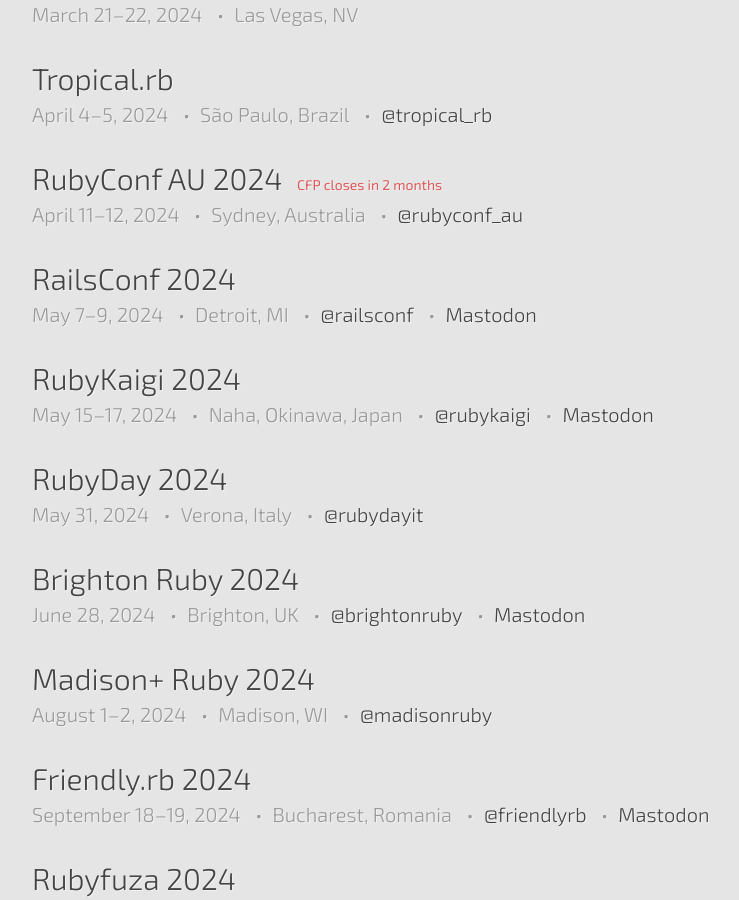
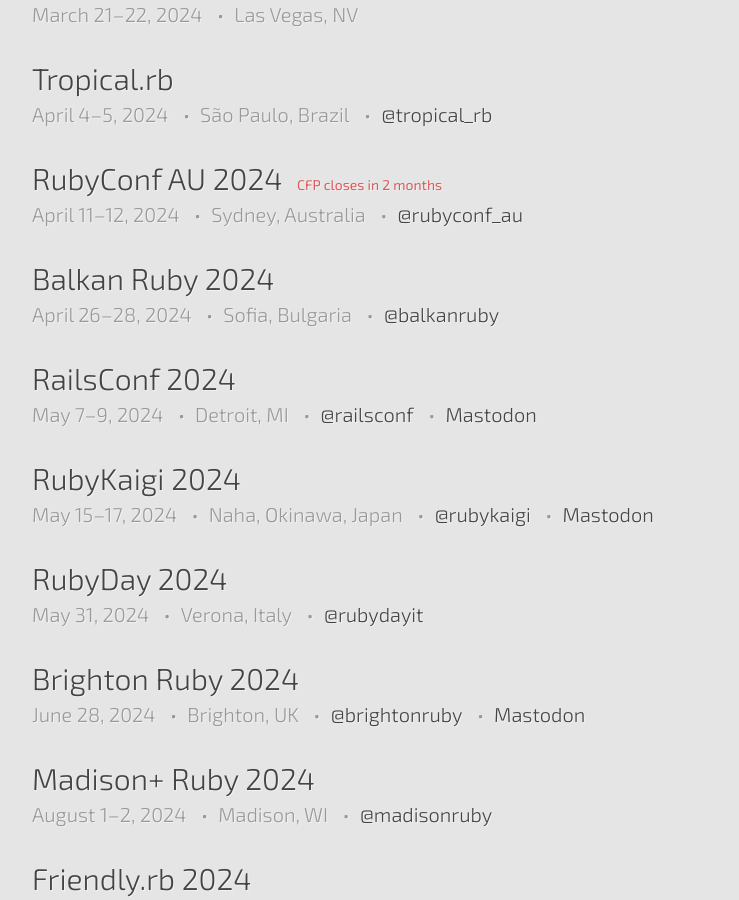
Before and after one commit to ruby-conferences/ruby-conferences.github.io, a Jekyll site: the page built from index.html, in a window 1280 px wide and 900 px high, scrolled down 802 px. Shown: the whole window, without its empty margins (208-947 px from the left). Built offline with Jekyll 4.4.1, drawn with Linux system fonts in a browser that asks for light colours.

Commit message:
Add BalkanRuby 2024

```diff
--- a/_data/conferences.yml
+++ b/_data/conferences.yml
@@ -2437,6 +2437,13 @@
   cfp_phrase: CFP closes
   cfp_date: 2024-01-12
 
+- name: Balkan Ruby 2024
+  location: Sofia, Bulgaria
+  start_date: 2024-04-26
+  end_date: 2024-04-28
+  url: https://balkanruby.com
+  twitter: balkanruby
+
 - name: RailsConf 2024
   location: Detroit, MI
   start_date: 2024-05-07
```
